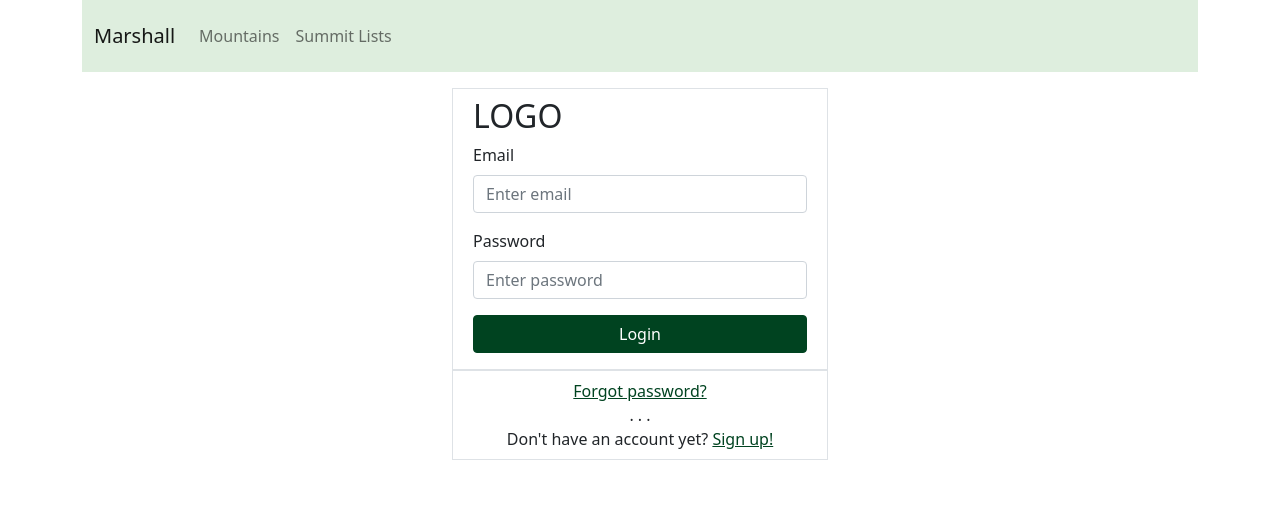
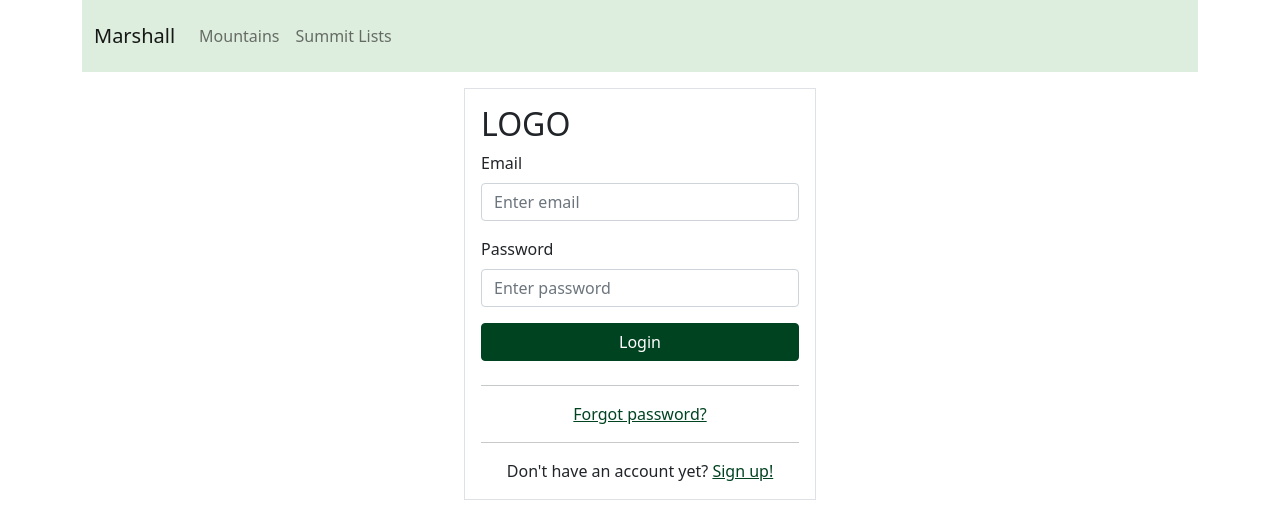
Before and after one commit to markbradley27/marshall, a React (Create React App) app in the folder app/: page /login in a window 1280 px wide. Shown: the top 520 px of the page. Built offline with nearby package versions, Linux system fonts and the light colour scheme; no server answers.

Commit message:
Clean up Login and SignUp forms a bit.

```diff
--- a/app/src/components/Login.tsx
+++ b/app/src/components/Login.tsx
@@ -1,8 +1,5 @@
 import { useState } from "react";
-import Button from "react-bootstrap/Button";
-import Col from "react-bootstrap/Col";
-import Form from "react-bootstrap/Form";
-import Row from "react-bootstrap/Row";
+import { Button, Form, Stack } from "react-bootstrap";
 
 import { useAuth } from "../contexts/auth";
 
@@ -23,11 +20,11 @@ export default function Login() {
 
   return (
     <UserManagementContainer>
-      <Row className="p-2 border">
+      <div className="p-3 border">
         <h2>LOGO</h2>
-        <Col>
-          <Form onSubmit={handleSubmit}>
-            <Form.Group className="mb-3" controlId="formBasicEmail">
+        <Form onSubmit={handleSubmit}>
+          <Stack gap={3}>
+            <Form.Group controlId="formBasicEmail">
               <Form.Label>Email</Form.Label>
               <Form.Control
                 type="email"
@@ -37,7 +34,7 @@ export default function Login() {
                 }}
               />
             </Form.Group>
-            <Form.Group className="mb-3" controlId="formBasicPassword">
+            <Form.Group controlId="formBasicPassword">
               <Form.Label>Password</Form.Label>
               <Form.Control
                 type="password"
@@ -53,18 +50,17 @@ export default function Login() {
             >
               Login
             </Button>
-          </Form>
-        </Col>
-      </Row>
-      <Row className="p-2 border" style={{ textAlign: "center" }}>
-        <Col>
+          </Stack>
+        </Form>
+        <hr />
+        <div style={{ textAlign: "center" }}>
           <a href="/TODO">Forgot password?</a>
-          <br />
-          . . .
-          <br />
+        </div>
+        <hr />
+        <div style={{ textAlign: "center" }}>
           Don't have an account yet? <a href="/signup">Sign up!</a>
-        </Col>
-      </Row>
+        </div>
+      </div>
     </UserManagementContainer>
   );
 }
--- a/app/src/components/SignUp.tsx
+++ b/app/src/components/SignUp.tsx
@@ -1,8 +1,5 @@
 import { useCallback, useState } from "react";
-import Button from "react-bootstrap/Button";
-import Col from "react-bootstrap/Col";
-import Form from "react-bootstrap/Form";
-import Row from "react-bootstrap/Row";
+import { Button, Form, Stack } from "react-bootstrap";
 
 import { useAuth } from "../contexts/auth";
 
@@ -27,19 +24,21 @@ export default function SignUp() {
 
   return (
     <UserManagementContainer>
-      <Row className="p-2 border">
+      <div className="p-3 border">
         <h2>LOGO</h2>
-        <Col>
-          <Form onSubmit={handleSubmit}>
-            <Form.Group className="mb-3" controlId="formBasicEmail">
+        <Form onSubmit={handleSubmit}>
+          <Stack gap={3}>
+            <Form.Group controlId="formBasicName">
               <Form.Label>Name</Form.Label>
               <Form.Control
-                type="name"
+                type="text"
                 placeholder="Name"
                 onChange={(e) => {
                   setName(e.target.value);
                 }}
               />
+            </Form.Group>
+            <Form.Group controlId="formBasicEmail">
               <Form.Label>Email</Form.Label>
               <Form.Control
                 type="email"
@@ -49,7 +48,7 @@ export default function SignUp() {
                 }}
               />
             </Form.Group>
-            <Form.Group className="mb-3" controlId="formBasicPassword">
+            <Form.Group controlId="formBasicPassword">
               <Form.Label>Password</Form.Label>
               <Form.Control
                 type="password"
@@ -65,9 +64,9 @@ export default function SignUp() {
             >
               Sign Up
             </Button>
-          </Form>
-        </Col>
-      </Row>
+          </Stack>
+        </Form>
+      </div>
     </UserManagementContainer>
   );
 }
```
Also changed, not shown: app/src/components/UserManagementContainer.tsx (+2 -7 lines).
